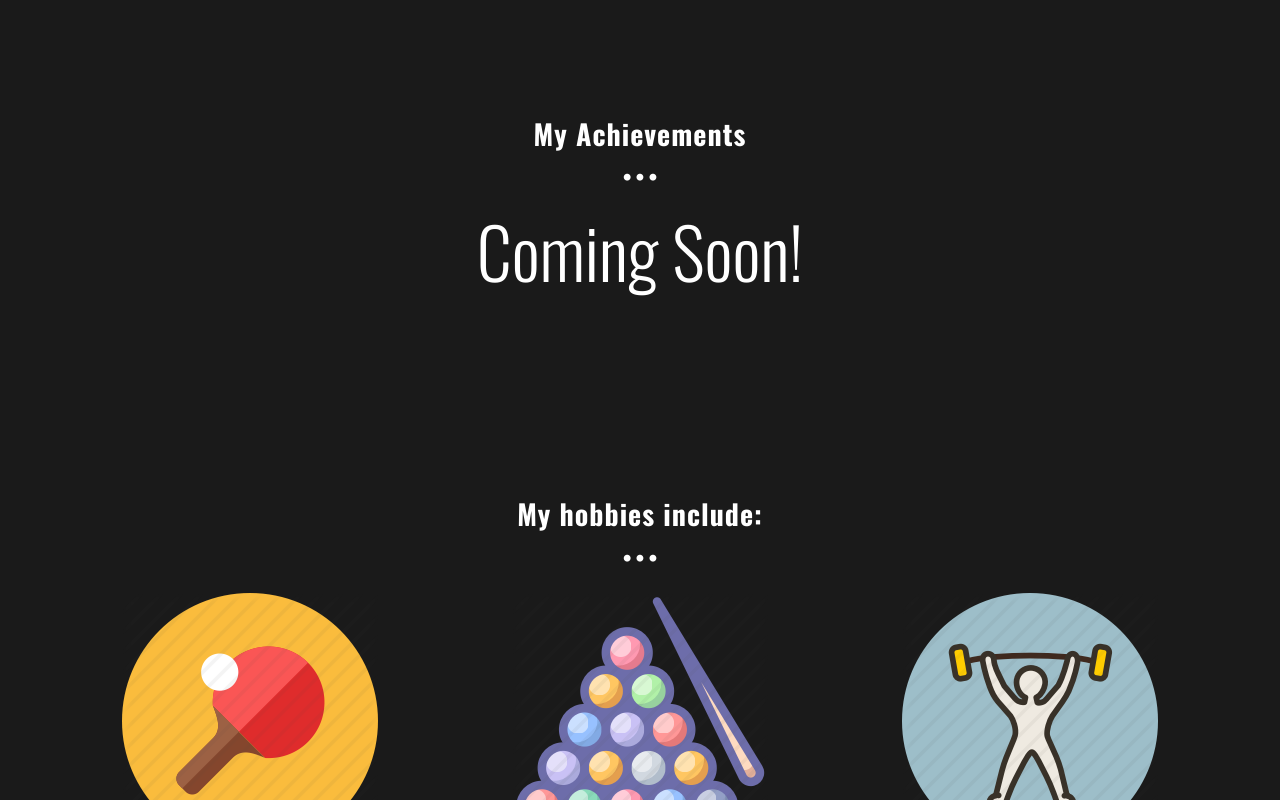
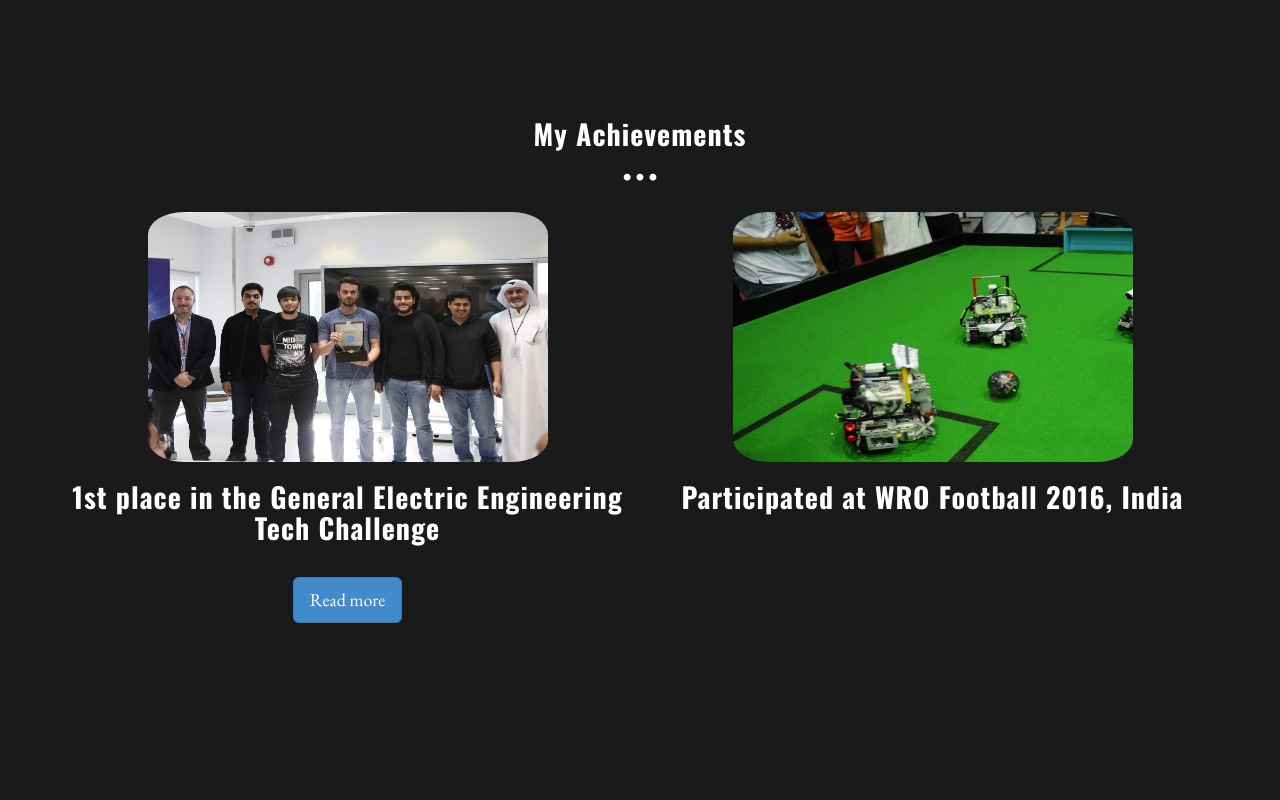
Before and after one commit to NaserAldeen/naseraldeen.github.io, a plain HTML site: page index.html in a window 1280 px wide. Shown: the part 2000-2800 px from the top of the page. Drawn offline with nearby package versions, Linux system fonts and the light colour scheme.

Commit message:
Updated the website

```diff
--- a/index.html
+++ b/index.html
@@ -7,7 +7,7 @@
     <meta name="author" content="">
     <link rel="shortcut icon" href="assets/ico/favicon.png">
 
-    <title>MINIMAL - Free Bootstrap 3 Theme</title>
+    <title>NaserAldeen</title>
 
     <!-- Bootstrap core CSS -->
     <link href="assets/css/bootstrap.css" rel="stylesheet">
@@ -136,14 +136,24 @@
     				<p class="centered"><i class="icon icon-circle"></i><i class="icon icon-circle"></i><i class="icon icon-circle"></i></p>
 
 
-            <div class="col-xl-12 col-lg-12 col-md-12 col-sm-12 centered">
+            <div class="col-xl-6 col-lg-6 col-md-6 col-sm-6 centered">
 
-          <h1 style="color:white; font-size:70px;">Coming Soon!</h1>
+          <img src="ge.png" width ="400", height="250", alt="General electric winners" style="border-radius:9%">
+          <h3> 1st place in the General Electric Engineering Tech Challenge </h3>
+          <br>
+          <a class="btn btn-primary btn-lg" href="https://www.aum.edu.kw/aum-team-wins-the-second-ge-engineering-tech-challenge/" role="button" target="_blank">Read more</a>
         </div>
+        <div class="col-xl-6 col-lg-6 col-md-6 col-sm-6 centered">
+
+      <img src="wro.jpg" width ="400", height="250", alt="football category" style="border-radius:9%">
+      <h3>Participated at WRO Football 2016, India</h3>
+      <br>
+    </div>
 
 
       </div><!-- row -->
     </div><!-- container -->
+    <br><br>
     </div>	<!-- f -->
 
 
@@ -158,7 +168,7 @@
 
 
         <div class="col-xl-4 col-lg-4 col-md-4 col-sm-4">
-      <img src="assets/img/tt.png">
+      <img src="assets/img/swim.png">
     </div>
     <div class="col-xl-4 col-lg-4 col-md-4 col-sm-4">
     <img src="assets/img/pool.png">
```
Also changed, not shown: assets/img/swim.png (added), ge.png (added), wro.jpg (added).
